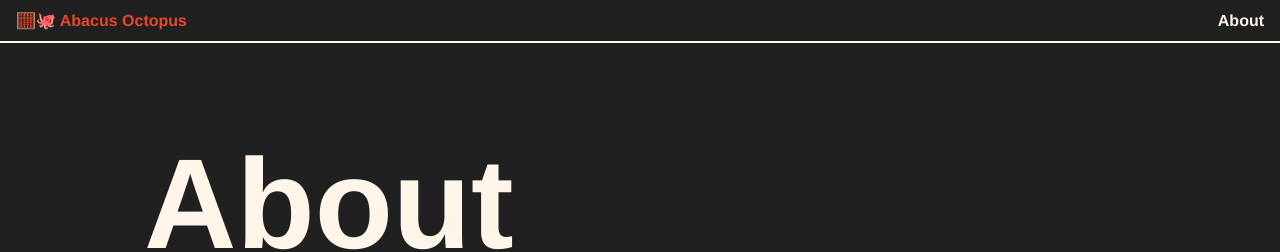
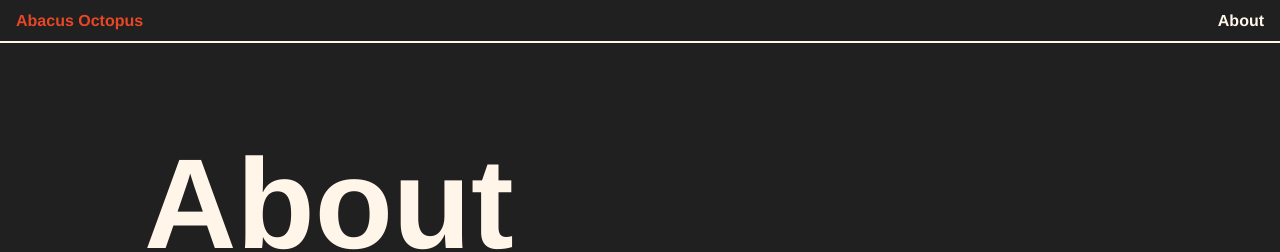
Before and after one commit to ThomasPluck/ThomasPluck.github.io, a Jekyll site: the page built from about.md, in a window 1280 px wide. Shown: the top 252 px of the page. Built offline with Jekyll 4.4.1, drawn with Linux system fonts in a browser that asks for light colours.

Commit message:
adjusted template

```diff
--- a/_config.yml
+++ b/_config.yml
@@ -13,7 +13,7 @@
 # you will see them accessed via {{ site.title }}, {{ site.github_repo }}, and so on.
 # You can create any custom variable you would like, and they will be accessible
 # in the templates via {{ site.myvariable }}.
-title: 🧮🐙 Abacus Octopus
+title: Abacus Octopus
 description: The Personal Blog of Thomas Pluck
 baseurl: "" # the subpath of your site, e.g. /blog
 url: "https://abacus-octopus.ml" # the base hostname & protocol for your site, e.g. http://example.com
--- a/_includes/post_block.html
+++ b/_includes/post_block.html
@@ -4,5 +4,9 @@
   <h2 class="h1 lh-condensed col-9 mt-0">
     <a class="link-primary" title="{{ post.url | prepend: site.baseurl }}" href="{{ post.url | prepend: site.baseurl }}">{{ post.title }}</a>
   </h2>
-  <p>{{ post.content | strip_html | truncatewords:30 }}</p>
+  {% if post.description %}
+  <p>{{ post.description | strip_html | truncatewords:30 }}</p>
+  {% else %}
+  <p>INVALID! NO POST DESCRIPTION PROVIDED</p>
+  {% endif %}
 </div>
--- a/_layouts/home.html
+++ b/_layouts/home.html
@@ -22,7 +22,8 @@
         </div>
 
         <div class="container mx-auto px-2 mb-2 clearfix header-text">
-          <h1 class="h0 inline-block col-9 sm-width-full py-4 mt-3 header-title">{{ site.title }}</h1>
+          <p style="font-size: min(10vw,100px); margin-bottom: 0;">🧮🐙</p>
+          <h1 class="h0 col-9 sm-width-full py-0 mt-0 header-title">{{ site.title }}</h1>
 
           <div class="clearfix mb-4 py-1">
             <div class="col-4 sm-width-full left border-top-thin">
```
Also changed, not shown: _posts/2022-05-24-test.md (+7 -0 lines).
